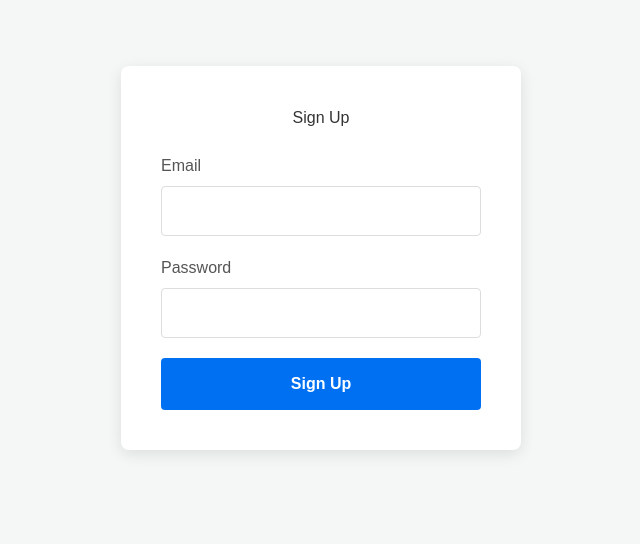
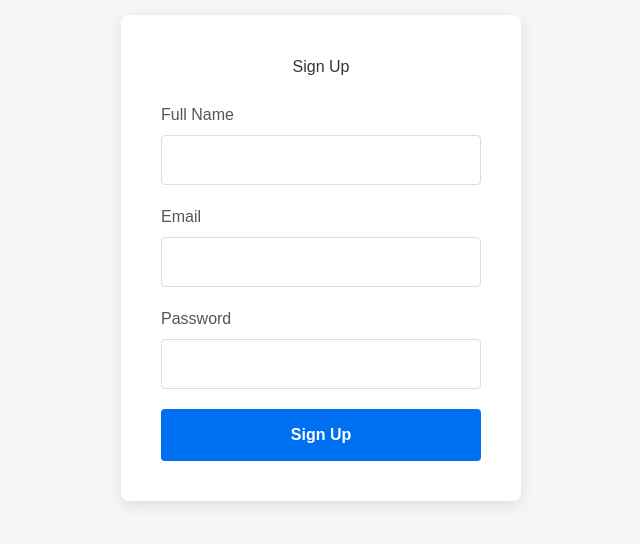
Before and after one commit to jakkaphat1/assignment-similarity-checker, a Next.js app in the folder frontend/: page /signup in a window 1280 px wide. Shown: the part 142-686 px from the top of the page, without its empty margins (319-959 px from the left). Built offline with nearby package versions, Linux system fonts and the light colour scheme.

Commit message:
Edit supabase_client.py , schemas.py , add input form in page.tsx at /signup

```diff
--- a/frontend/src/app/signup/page.tsx
+++ b/frontend/src/app/signup/page.tsx
@@ -8,6 +8,7 @@ export default function SignupPage(){
   const router = useRouter();
   const [email, setEmail] = useState<string>("");
   const [password, setPassword] = useState<string>("");
+  const [full_name, setFullName] = useState<string>("");
   const [error, setError] = useState<string | null>(null);
   const [isLoading, setIsLoading] = useState<boolean>(false);
 
@@ -23,7 +24,7 @@ export default function SignupPage(){
         headers: {
           "Content-Type": "application/json",
         },
-        body: JSON.stringify({ email, password }),
+        body: JSON.stringify({ email, password , full_name}),
       });
 
     const data = await response.json();
@@ -50,6 +51,20 @@ export default function SignupPage(){
         <h1>Sign Up</h1>
 
         {error && <p className={styles.error}>{error}</p>}
+
+        <div className={styles.inputGroup}>
+          <label htmlFor="fullName">Full Name</label>
+          <input
+            id="fullName"
+            type="text"
+            value={full_name}
+            onChange={(e) => setFullName(e.target.value)}
+            required
+            className={styles.input}
+          />
+        </div>
+
+
 
         <div className={styles.inputGroup}>
           <label htmlFor="email">Email</label>
```
Also changed, not shown: 2 other files (tests, documents, lock files or other folders).
